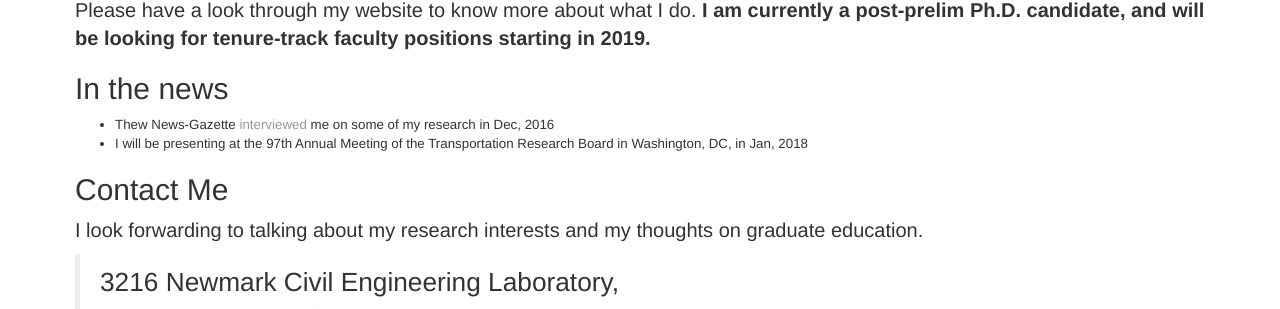
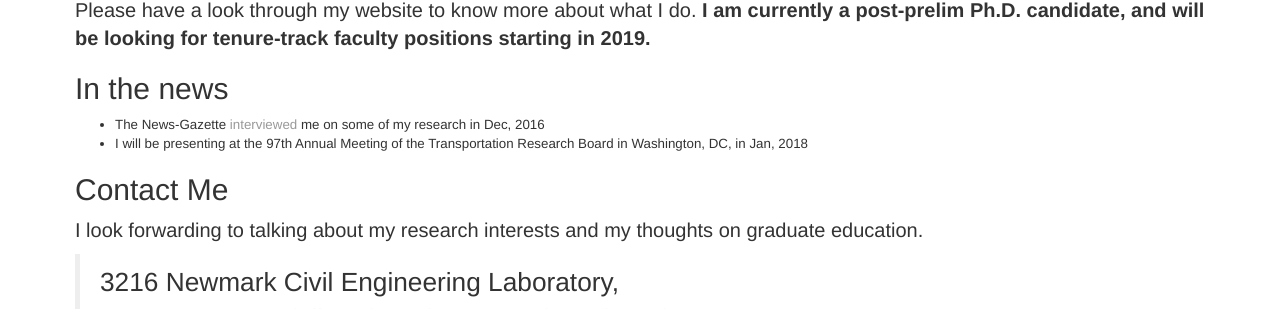
Before and after one commit to sushobhansen/sushobhansen.github.io, a Jekyll site: the page built from index.md, in a window 1280 px wide and 900 px high, scrolled down 809 px. Shown: the part 314-623 px from the top of the window. Built offline with Jekyll 4.4.1, drawn with Linux system fonts in a browser that asks for light colours; nearby versions of some CDN libraries; a style sheet for code colours, icons or effects is not loaded.

Commit message:
Fixed a typo in the news

```diff
--- a/index.md
+++ b/index.md
@@ -30,7 +30,7 @@ Currently, I study the effect of roads on outdoor air temperatures in cities. My
 Please have a look through my website to know more about what I do. **I am currently a post-prelim Ph.D. candidate, and will be looking for tenure-track faculty positions starting in 2019.**
 
 ## In the news
-- Thew News-Gazette [interviewed](http://www.news-gazette.com/video/2016-12-23/wired-sushobhan-sen.html) me on some of my research in Dec, 2016
+- The News-Gazette [interviewed](http://www.news-gazette.com/video/2016-12-23/wired-sushobhan-sen.html) me on some of my research in Dec, 2016
 - I will be presenting at the 97th Annual Meeting of the Transportation Research Board in Washington, DC, in Jan, 2018
 
 ## Contact Me
```
